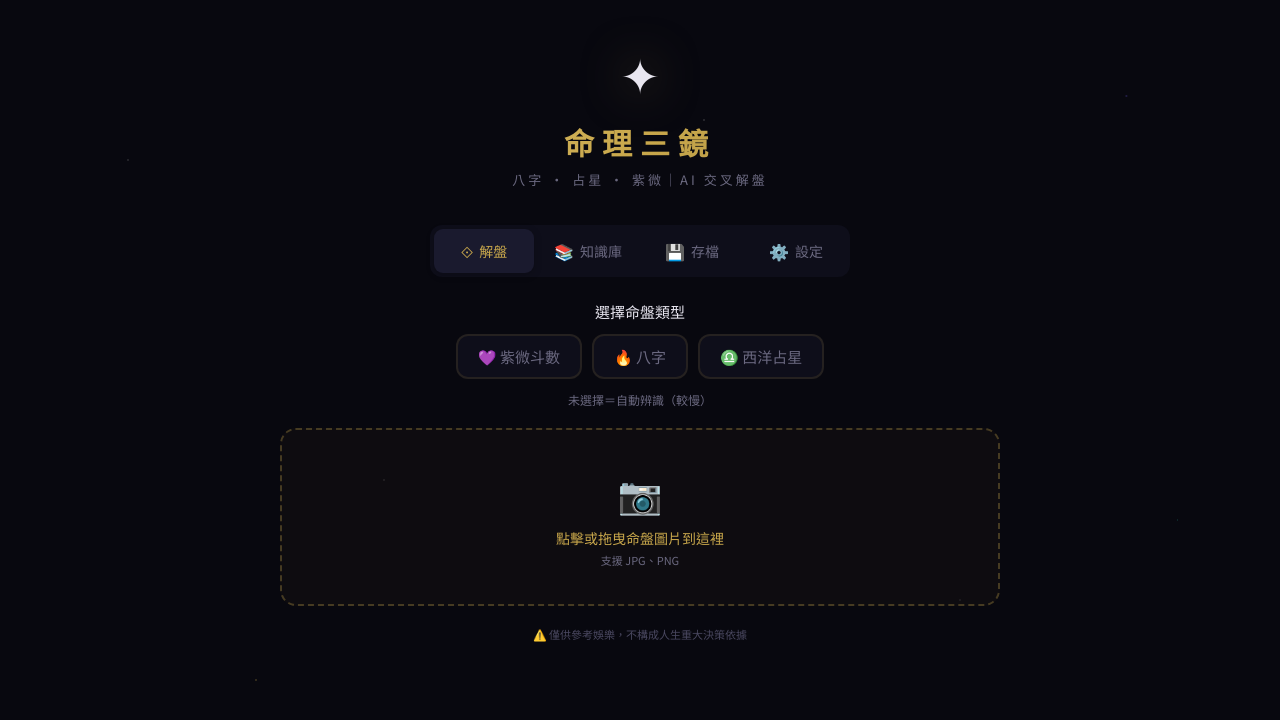
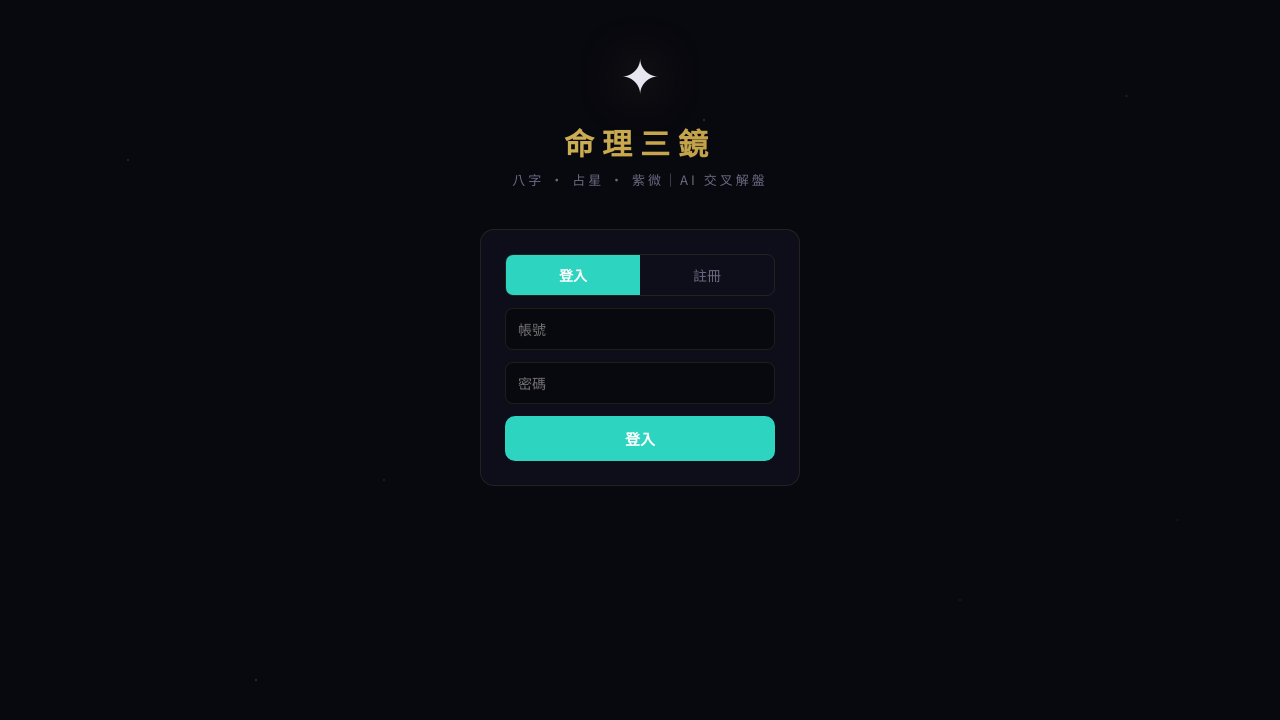
Before and after one commit to cph0512/fortune-mirror, a React (Vite) app: page / in a window 1280 px wide. Shown: the top 720 px of the page. Built offline with nearby package versions, Linux system fonts and the light colour scheme.

Commit message:
Add login/register + role-based access + user management

```diff
--- a/src/App.css
+++ b/src/App.css
@@ -602,6 +602,118 @@
   padding: 40px 0;
 }
 
+/* Login */
+.login-card {
+  max-width: 320px;
+  margin: 20px auto;
+  padding: 24px;
+  background: var(--surface);
+  border: 1px solid var(--border);
+  border-radius: 14px;
+  display: flex;
+  flex-direction: column;
+  gap: 12px;
+}
+
+.login-tabs {
+  display: flex;
+  gap: 0;
+  border-radius: 8px;
+  overflow: hidden;
+  border: 1px solid var(--border);
+}
+
+.login-tabs button {
+  flex: 1;
+  padding: 10px;
+  border: none;
+  background: transparent;
+  color: var(--text-muted);
+  cursor: pointer;
+  font-size: 14px;
+}
+
+.login-tabs button.active {
+  background: var(--teal);
+  color: #fff;
+  font-weight: 600;
+}
+
+.login-card input {
+  padding: 10px 12px;
+  border: 1px solid var(--border);
+  border-radius: 8px;
+  background: var(--bg);
+  color: var(--text);
+  font-size: 14px;
+}
+
+.login-btn {
+  padding: 12px;
+  border: none;
+  border-radius: 10px;
+  background: var(--teal);
+  color: #fff;
+  font-size: 15px;
+  font-weight: 600;
+  cursor: pointer;
+}
+
+.login-btn:disabled { opacity: 0.5; }
+
+.login-err {
+  color: var(--red);
+  font-size: 13px;
+  text-align: center;
+}
+
+/* Logout tab */
+.logout-tab {
+  margin-left: auto !important;
+  font-size: 12px !important;
+  opacity: 0.7;
+}
+
+/* User management */
+.role-badge {
+  display: inline-block;
+  font-size: 11px;
+  padding: 2px 8px;
+  border-radius: 4px;
+  margin-left: 8px;
+}
+
+.role-badge.admin {
+  background: rgba(201, 168, 76, 0.15);
+  color: var(--gold);
+}
+
+.role-badge.user {
+  background: rgba(76, 201, 176, 0.15);
+  color: var(--teal);
+}
+
+.user-actions {
+  display: flex;
+  gap: 6px;
+  margin-top: 8px;
+}
+
+.user-actions button {
+  padding: 5px 10px;
+  border: 1px solid var(--border);
+  border-radius: 6px;
+  background: var(--surface);
+  color: var(--text-muted);
+  font-size: 12px;
+  cursor: pointer;
+}
+
+.user-actions button.danger {
+  color: var(--red);
+  border-color: var(--red);
+}
+
 /* Chat follow-up */
 .chat-section {
   margin-top: 24px;
--- a/src/App.jsx
+++ b/src/App.jsx
@@ -444,8 +444,73 @@ function Settings({ apiKey, setApiKey, model, setModel }) {
 // MAIN APP
 // ============================================================
 
+function LoginPage({ onLogin }) {
+  const [mode, setMode] = useState("login"); // login | register
+  const [username, setUsername] = useState("");
+  const [password, setPassword] = useState("");
+  const [name, setName] = useState("");
+  const [err, setErr] = useState("");
+  const [loading, setLoading] = useState(false);
+
+  const submit = async () => {
+    if (!username || !password) return;
+    setLoading(true); setErr("");
+    try {
+      const endpoint = mode === "login" ? "fortune-login" : "fortune-register";
+      const body = mode === "login" ? { username, password } : { username, password, name: name || username };
+      const res = await fetch(`${API_BACKEND.replace("/api/fortune", "/api/")}${endpoint}`, {
+        method: "POST", headers: { "Content-Type": "application/json" }, body: JSON.stringify(body),
+      });
+      const data = await res.json();
+      if (!res.ok) { setErr(data.error || "失敗"); return; }
+      localStorage.setItem("fortune_auth", JSON.stringify(data));
+      onLogin(data);
+    } catch (e) { setErr("連線失敗"); } finally { setLoading(false); }
+  };
+
+  return (
+    <div className="app">
+      <div className="bg-pattern" />
+      <div className="header">
+        <div className="header-icon">✦</div>
+        <h1>命理三鏡</h1>
+        <p className="tagline">八字 · 占星 · 紫微｜AI 交叉解盤</p>
+      </div>
+      <div className="content">
+        <div className="login-card">
+          <div className="login-tabs">
+            <button className={mode === "login" ? "active" : ""} onClick={() => setMode("login")}>登入</button>
+            <button className={mode === "register" ? "active" : ""} onClick={() => setMode("register")}>註冊</button>
+          </div>
+          {mode === "register" && (
+            <input placeholder="顯示名稱" value={name} onChange={e => setName(e.target.value)} />
+          )}
+          <input placeholder="帳號" value={username} onChange={e => setUsername(e.target.value)} />
+          <input placeholder="密碼" type="password" value={password} onChange={e => setPassword(e.target.value)}
+            onKeyDown={e => e.key === "Enter" && submit()} />
+          {err && <div className="login-err">{err}</div>}
+          <button className="login-btn" onClick={submit} disabled={loading}>
+            {loading ? "⏳" : mode === "login" ? "登入" : "註冊"}
+          </button>
+        </div>
+      </div>
+    </div>
+  );
+}
+
 export default function App() {
-  const [tab, setTab] = useState("analyze"); // analyze | kb | settings
+  const [auth, setAuth] = useState(() => {
+    try { return JSON.parse(localStorage.getItem("fortune_auth")); } catch { return null; }
+  });
+  const isAdmin = auth?.role === "admin";
+
+  if (!auth) return <LoginPage onLogin={setAuth} />;
+
+  return <MainApp auth={auth} isAdmin={isAdmin} onLogout={() => { localStorage.removeItem("fortune_auth"); setAuth(null); }} />;
+}
+
+function MainApp({ auth, isAdmin, onLogout }) {
+  const [tab, setTab] = useState("analyze"); // analyze | kb | saves | settings | users
   const [images, setImages] = useState([]);
   const [analyzing, setAnalyzing] = useState(false);
   const [detailLoading, setDetailLoading] = useState(false);
@@ -463,28 +528,21 @@ export default function App() {
   const [chatInput, setChatInput] = useState("");
   const [chatLoading, setChatLoading] = useState(false);
   const [composing, setComposing] = useState(false);
-  const [userName, setUserName] = useState(() => localStorage.getItem("fortune_user") || "");
   const [savedList, setSavedList] = useState([]);
-  const [showSaves, setShowSaves] = useState(false);
+  const [usersList, setUsersList] = useState({});
   const chatEndRef = useRef(null);
 
-  const saveReading = async (name) => {
-    if (!name || allResults.length === 0) return;
-    localStorage.setItem("fortune_user", name);
-    setUserName(name);
-    const payload = { user: name, systems: allResults.map(r => r.system), results: allResults, chat: chatHistory, time: new Date().toISOString() };
+  const saveReading = async () => {
+    if (allResults.length === 0) return;
+    const payload = { user: auth.username, systems: allResults.map(r => r.system), results: allResults, chat: chatHistory, time: new Date().toISOString() };
     await fetch(`${API_BACKEND}-save`, { method: "POST", headers: { "Content-Type": "application/json" }, body: JSON.stringify(payload) });
   };
 
-  const loadSaves = async (name) => {
-    if (!name) return;
-    localStorage.setItem("fortune_user", name);
-    setUserName(name);
+  const loadSaves = async () => {
     try {
-      const res = await fetch(`${API_BACKEND}-save?user=${encodeURIComponent(name)}`);
+      const res = await fetch(`${API_BACKEND}-save?user=${encodeURIComponent(auth.username)}`);
       const data = await res.json();
       setSavedList(data || []);
-      setShowSaves(true);
     } catch { setSavedList([]); }
   };
 
@@ -492,7 +550,15 @@ export default function App() {
     setAllResults(save.results || []);
     setChatHistory(save.chat || []);
     setResult(save.results?.length ? save.results[save.results.length - 1].result : "");
-    setShowSaves(false);
+    setTab("analyze");
+  };
+
+  const loadUsersList = async () => {
+    try {
+      const res = await fetch(`${API_BACKEND.replace("/api/fortune", "/api/fortune-users")}`);
+      const data = await res.json();
+      setUsersList(data || {});
+    } catch {}
   };
   const fileInputRef = useRef(null);
 
@@ -655,15 +721,22 @@ export default function App() {
           <button className={`nav-tab ${tab === "analyze" ? "active" : ""}`} onClick={() => setTab("analyze")}>
             <span className="tab-icon">⟐</span> 解盤
           </button>
-          <button className={`nav-tab ${tab === "kb" ? "active" : ""}`} onClick={() => setTab("kb")}>
-            <span className="tab-icon">📚</span> 知識庫
-            {kbEntries.length > 0 && <span className="badge">{kbEntries.length}</span>}
-          </button>
-          <button className={`nav-tab ${tab === "saves" ? "active" : ""}`} onClick={() => { setTab("saves"); if (userName) loadSaves(userName); }}>
+          <button className={`nav-tab ${tab === "saves" ? "active" : ""}`} onClick={() => { setTab("saves"); loadSaves(); }}>
             <span className="tab-icon">💾</span> 存檔
           </button>
-          <button className={`nav-tab ${tab === "settings" ? "active" : ""}`} onClick={() => setTab("settings")}>
-            <span className="tab-icon">⚙️</span> 設定
+          {isAdmin && (
+            <button className={`nav-tab ${tab === "kb" ? "active" : ""}`} onClick={() => setTab("kb")}>
+              <span className="tab-icon">📚</span> 知識庫
+              {kbEntries.length > 0 && <span className="badge">{kbEntries.length}</span>}
+            </button>
+          )}
+          {isAdmin && (
+            <button className={`nav-tab ${tab === "users" ? "active" : ""}`} onClick={() => { setTab("users"); loadUsersList(); }}>
+              <span className="tab-icon">👥</span> 用戶
+            </button>
+          )}
+          <button className="nav-tab logout-tab" onClick={onLogout}>
+            <span className="tab-icon">👤</span> {auth.name || auth.username}
           </button>
         </div>
 
@@ -903,10 +976,7 @@ export default function App() {
                 </div>
 
                 <div className="action-row">
-                  <button className="save-btn" onClick={() => {
-                    const name = userName || prompt("輸入暱稱（用於存取紀錄）：");
-                    if (name) saveReading(name);
-                  }}>
+                  <button className="save-btn" onClick={saveReading}>
                     💾 存檔
                   </button>
                   <button className="reset-btn" style={{ flex: 1 }} onClick={() => { setResult(""); setImages([]); setChatHistory([]); setAllResults([]); setSelectedSystems([]); setCorrection(""); }}>
@@ -927,21 +997,12 @@ export default function App() {
         {tab === "saves" && (
           <div className="saves-section">
             <div className="setting-card">
-              <div className="setting-title">我的命盤紀錄</div>
-              <div className="save-user-row">
-                <input
-                  type="text"
-                  placeholder="輸入暱稱"
-                  value={userName}
-                  onChange={e => setUserName(e.target.value)}
-                />
-                <button className="save-load-btn" onClick={() => loadSaves(userName)}>載入紀錄</button>
-              </div>
+              <div className="setting-title">📂 {auth.name || auth.username} 的命盤紀錄</div>
             </div>
             {savedList.length > 0 ? (
               <div className="save-list">
                 {savedList.map((s, i) => (
-                  <div key={i} className="save-card" onClick={() => { loadReading(s); setTab("analyze"); }}>
+                  <div key={i} className="save-card" onClick={() => loadReading(s)}>
                     <div className="save-card-title">{s.systems?.join(" + ") || "命盤分析"}</div>
                     <div className="save-card-time">{new Date(s.time).toLocaleString("zh-TW")}</div>
                     <div className="save-card-preview">{s.results?.[0]?.result?.slice(0, 80)}...</div>
@@ -949,16 +1010,55 @@ export default function App() {
                 ))}
               </div>
             ) : (
-              <div className="save-empty">
-                {userName ? "尚無存檔紀錄" : "請先輸入暱稱"}
-              </div>
+              <div className="save-empty">尚無存檔紀錄，解盤後按「💾 存檔」即可保存</div>
             )}
           </div>
         )}
 
-        {/* ===== Settings Tab ===== */}
-        {tab === "settings" && (
-          <Settings apiKey={apiKey} setApiKey={setApiKey} model={model} setModel={setModel} />
+        {/* ===== Users Tab (admin) ===== */}
+        {tab === "users" && isAdmin && (
+          <div className="saves-section">
+            <div className="setting-card">
+              <div className="setting-title">👥 用戶管理</div>
+            </div>
+            <div className="save-list">
+              {Object.entries(usersList).map(([uname, u]) => (
+                <div key={uname} className="save-card user-card">
+                  <div className="save-card-title">
+                    {u.name || uname}
+                    <span className={`role-badge ${u.role}`}>{u.role === "admin" ? "管理員" : "用戶"}</span>
+                  </div>
+                  <div className="save-card-time">帳號：{uname}</div>
+                  {uname !== "admin" && (
+                    <div className="user-actions">
+                      <button onClick={async () => {
+                        await fetch(`${API_BACKEND.replace("/api/fortune", "/api/fortune-users")}`, {
+                          method: "POST", headers: { "Content-Type": "application/json" },
+                          body: JSON.stringify({ action: "set_role", username: uname, role: u.role === "admin" ? "user" : "admin" }),
+                        });
+                        loadUsersList();
+                      }}>{u.role === "admin" ? "降為用戶" : "升為管理員"}</button>
+                      <button onClick={async () => {
+                        await fetch(`${API_BACKEND.replace("/api/fortune", "/api/fortune-users")}`, {
+                          method: "POST", headers: { "Content-Type": "application/json" },
+                          body: JSON.stringify({ action: "reset_password", username: uname, password: "123456" }),
+                        });
+                        alert(`已重設 ${uname} 密碼為 123456`);
+                      }}>重設密碼</button>
+                      <button className="danger" onClick={async () => {
+                        if (!confirm(`確定刪除 ${uname}？`)) return;
+                        await fetch(`${API_BACKEND.replace("/api/fortune", "/api/fortune-users")}`, {
+                          method: "POST", headers: { "Content-Type": "application/json" },
+                          body: JSON.stringify({ action: "delete", username: uname }),
+                        });
+                        loadUsersList();
+                      }}>刪除</button>
+                    </div>
+                  )}
+                </div>
+              ))}
+            </div>
+          </div>
         )}
       </div>
 
```
